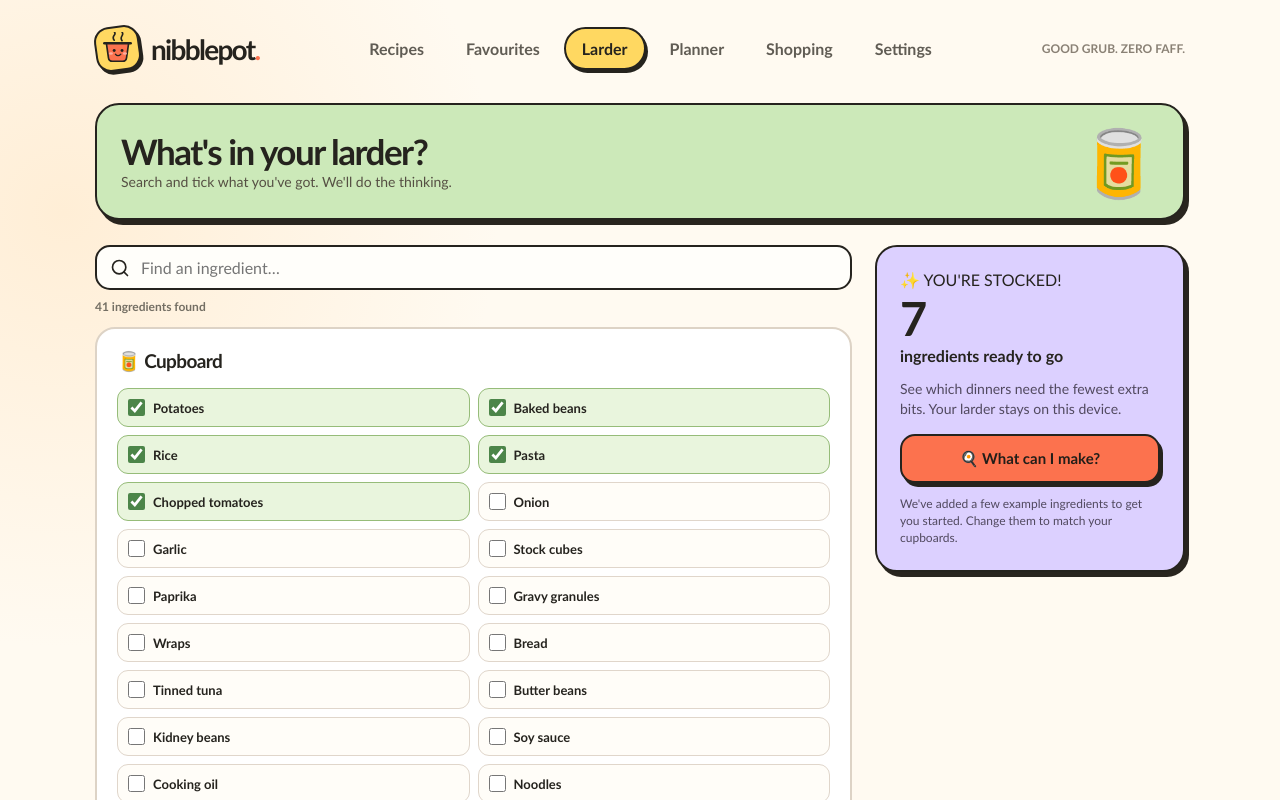
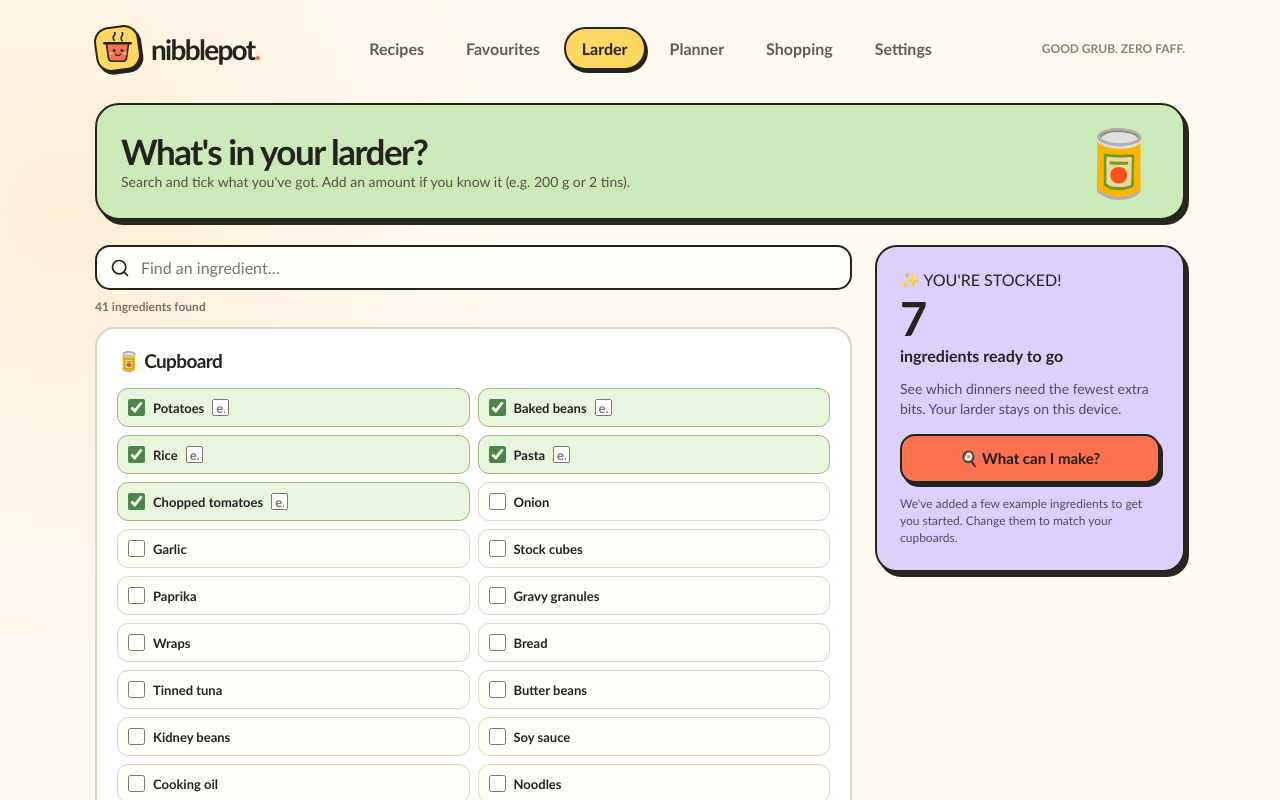
Before and after one commit to simondoescode/nibblepot, a React (Vite) app: page / in a window 1280 px wide. Both pictures are taken after a click on the button "Larder". Shown: the top 800 px of the page. Built offline with nearby package versions, Linux system fonts and the light colour scheme.

Commit message:
Allow optional measured quantities for stocked larder ingredients

```diff
--- a/src/components/LarderPage.tsx
+++ b/src/components/LarderPage.tsx
@@ -5,14 +5,15 @@ import { Button } from '../ui/controls';
 
 const groups = [{ name: 'Cupboard', icon: '🥫' }, { name: 'Fridge', icon: '🧀' }, { name: 'Freezer', icon: '❄️' }] as const;
 
-export function LarderPage({ larder, onToggle, onFindMeals }: {
-  larder: string[]; onToggle: (id: string, checked: boolean) => void; onFindMeals: () => void;
+export function LarderPage({ larder, quantities = {}, onQuantity, onToggle, onFindMeals }: {
+  larder: string[]; quantities?: Record<string,string>; onQuantity: (id:string, value:string)=>void;
+  onToggle: (id: string, checked: boolean) => void; onFindMeals: () => void;
 }) {
   const [query,setQuery] = useState('');
   const normalized = query.trim().toLocaleLowerCase('en-GB');
   const matches = Object.entries(ingredients).filter(([, [name]]) => name.toLocaleLowerCase('en-GB').includes(normalized));
   return <>
-    <div className="page-intro"><div><h2>What's in your larder?</h2><p>Search and tick what you've got. We'll do the thinking.</p></div><div className="intro-icon" aria-hidden="true">🥫</div></div>
+    <div className="page-intro"><div><h2>What's in your larder?</h2><p>Search and tick what you've got. Add an amount if you know it (e.g. 200 g or 2 tins).</p></div><div className="intro-icon" aria-hidden="true">🥫</div></div>
     <div className="larder-layout"><div>
       <div className="larder-searchbar">
         <Search size={20} aria-hidden="true"/>
@@ -29,6 +30,7 @@ export function LarderPage({ larder, onToggle, onFindMeals }: {
             <div className="item-grid">{entries.map(([id, [name]]) => <label className="larder-item" key={id}>
               <input type="checkbox" checked={larder.includes(id)} onChange={event => onToggle(id, event.target.checked)} />
               <span>{name}</span>
+              {larder.includes(id) && <input type="text" className="larder-quantity" aria-label={`${name} quantity in stock`} placeholder="e.g. 200 g" value={quantities[id] ?? ''} onChange={event=>onQuantity(id,event.target.value)} />}
             </label>)}</div>
           </section>;
         })}
```
